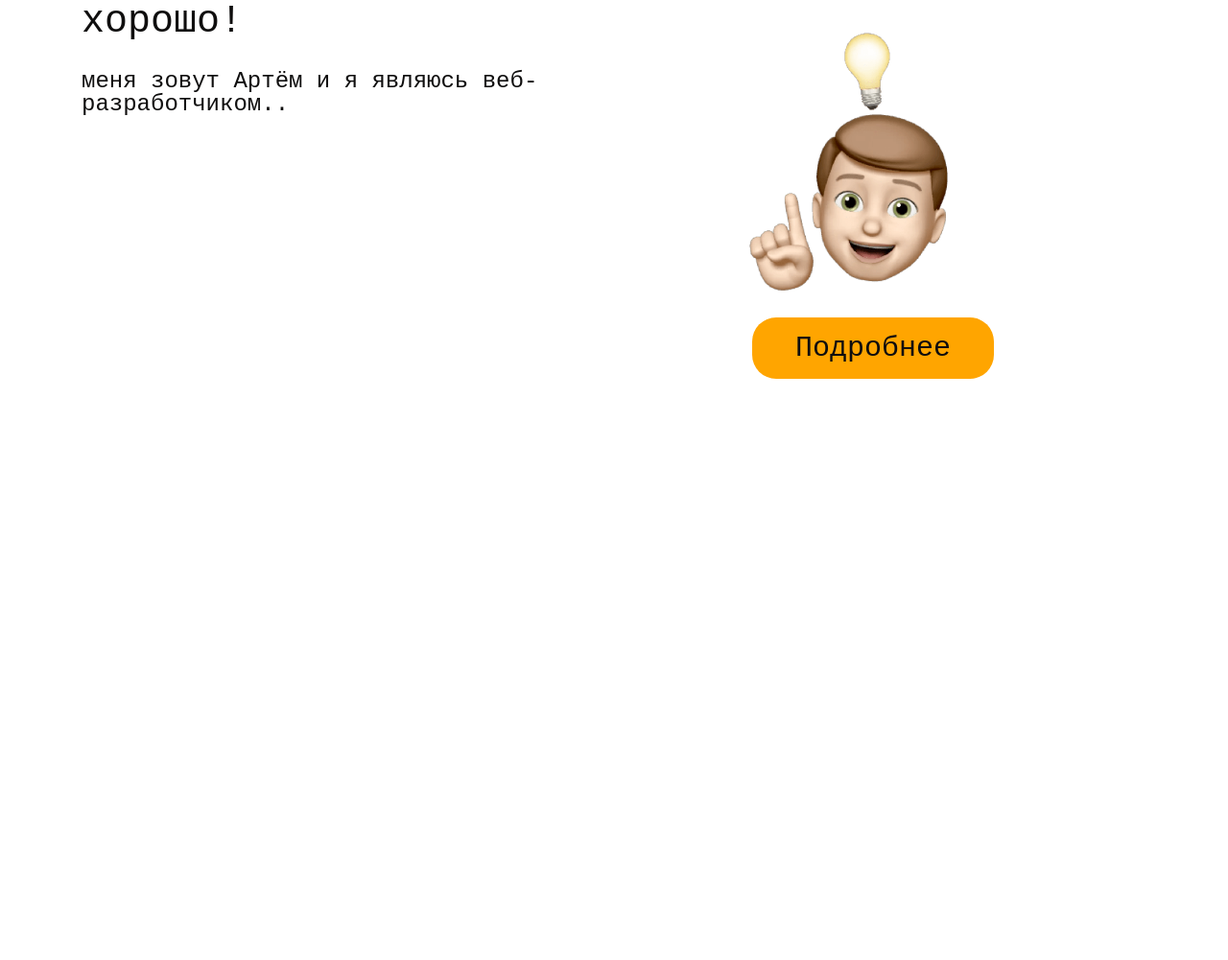
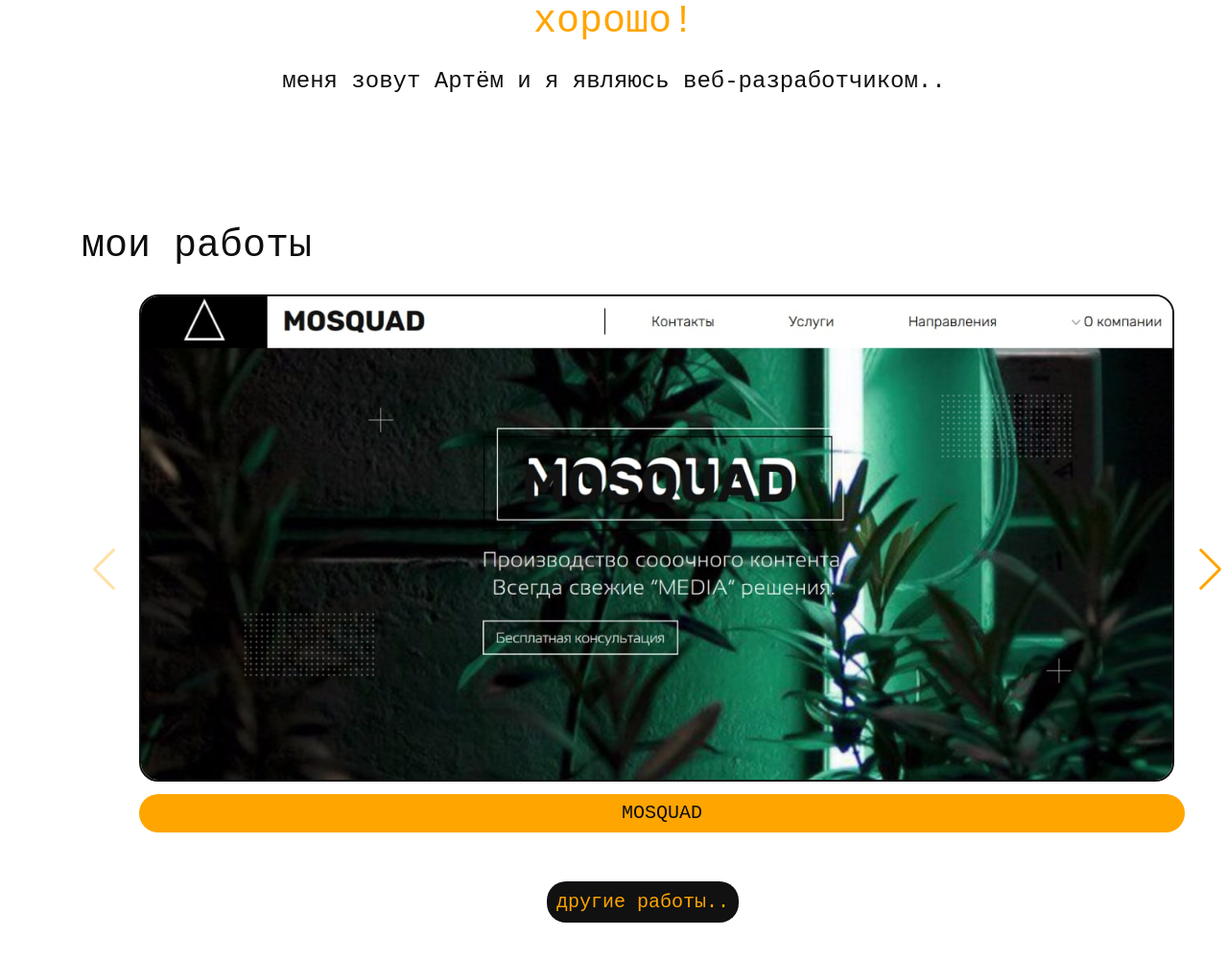
Before and after one commit to alexeenko-sys/portfolio, a plain HTML site: page index.html in a window 1280 px wide. Shown: the part 557-1558 px from the top of the page at 96% size. Before the commit the page ends 1035 px from the top, so only its background shows below. Drawn offline with nearby package versions, Linux system fonts and the light colour scheme.

Commit message:
feat: add works section

```diff
--- a/assets/css/main.scss
+++ b/assets/css/main.scss
@@ -10,7 +10,7 @@ html {
 body {
     font-family: monospace;
     color: #0F0E0E;
-    font-weight: 500;
+    font-weight: 400;
     background-color: #fff;
 }
 a {
@@ -36,7 +36,7 @@ a {
         border-right: 4px solid orange;
         padding-right: 5px;
         animation: flashing-border .75s step-end infinite,
-                printed-text 3s steps(40);
+                printed-text 1.7s steps(26);
     }
 }
 @keyframes flashing-border {
@@ -56,15 +56,11 @@ a {
     }
 }
 .about {
-    padding-bottom: 100px;
-    &__wrapper {
-        display: flex;
-        justify-content: space-between;
-    }
+    padding-bottom: 120px;
     &-box {
-        max-width: 500px;
-        margin-right: 40px;
+        text-align: center;
         &__title {
+            color: orange;
             font-size: 40px;
             margin-bottom: 30px;
         }
@@ -73,23 +69,67 @@ a {
             margin-bottom: 20px;
         }
     }
-    &-inform {
-        text-align: center;
-        &__button {
-            color: #0F0E0E;
-            background-color: orange;
-            padding: 15px 45px;
-            border-radius: 25px;
-            text-decoration: none;
-            font-size: 30px;
-            transition: all .4s;
-        }
-        &__button:hover {
-            background-color: #0F0E0E;
-            color: orange;
-        }
-        &__img {
-            width: 60%;
-        }
+}
+
+.works {
+    padding-bottom: 100px;
+    &__title {
+        font-size: 40px;
+        margin-bottom: 30px;
     }
 }
+.swiper {
+    width: 1200px;
+    margin-bottom: 50px;
+}
+.swiper-slide__item {
+    margin-right: 50px;
+    margin-left: 60px;
+}
+.swiper-slide__item-img {
+    object-fit: contain;
+    width: 99%;
+    border: 2px solid #111;
+    border-radius: 20px;
+    margin-bottom: 10px;
+}
+.swiper-slide__item-link {
+    text-transform: uppercase;
+    text-decoration: none;
+    background-color: orange;
+    padding: 10px;
+    display: block;
+    text-align: center;
+    font-size: 20px;
+    transition: all .3s ease-in-out;
+    border-radius: 20px;
+}
+.swiper-slide__item-link:hover {
+    background-color: #111;
+    color: orange;
+}
+.swiper-button-prev,
+.swiper-button-next {
+    color: orange;
+}
+.swiper-button-prev {
+    position: absolute;
+    z-index: 100;
+}
+.works-info {
+    text-align: center;
+}
+.works-info__title {
+    text-decoration: none;
+    background-color: #111;
+    padding: 10px;
+    font-size: 20px;
+    transition: all .3s ease-in-out;
+    border-radius: 20px;
+    color: orange;
+    margin-left: 60px;
+}
+.works-info__title:hover {
+    background-color: orange;
+    color: #111;
+}
--- a/assets/js/index.js
+++ b/assets/js/index.js
@@ -0,0 +1,6 @@
+const swiper = new Swiper('.swiper', {
+    navigation: {
+      nextEl: '.swiper-button-next',
+      prevEl: '.swiper-button-prev',
+    },
+});
--- a/index.html
+++ b/index.html
@@ -5,6 +5,7 @@
     <meta http-equiv="X-UA-Compatible" content="IE=edge">
     <meta name="viewport" content="width=device-width, initial-scale=1.0">
     <title>Портфолио</title>
+    <link rel="stylesheet" href="https://unpkg.com/swiper@8/swiper-bundle.min.css"/>
     <link rel="stylesheet" href="assets/css/reset.css">
     <link rel="stylesheet" href="assets/css/main.css">
 </head>
@@ -17,19 +18,70 @@
     </section>
     <section class="about">
         <div class="container">
-            <div class="about__wrapper">
-                <div class="about-box">
-                    <h2 class="about-box__title">хорошо!</h2>
-                    <p class="about-box__descr">меня зовут Артём и я являюсь веб-разработчиком..</p>
-                </div>
-                <div class="about-inform">
-                    <img class="about-inform__img" src="assets/images/person-1.png" alt="подмигивающее лицо">
-                    <a class="about-inform__button" href="https://quick-geranium-1fd.notion.site/DW2022-94ce7056241c485e98c8a80e6dfd1ddf" target="_blank">Подробнее</a>
-                </div>
+            <div class="about-box">
+                <h2 class="about-box__title">хорошо!</h2>
+                <p class="about-box__descr">меня зовут Артём и я являюсь веб-разработчиком..</p>
             </div>
         </div>
     </section>
+    <section class="works">
+        <div class="container">
+            <h2 class="works__title">мои работы</h2>
+            <div class="swiper">
+                <div class="swiper-wrapper">
+                  <div class="swiper-slide">
+                      <div class="swiper-slide__item">
+                          <img class="swiper-slide__item-img" src="assets/images/works-3.jpg" alt="первая работа">
+                          <a class="swiper-slide__item-link" href="https://mkdir-s.github.io/mosquad/">mosquad</a>
+                      </div>
+                  </div>
+                  <div class="swiper-slide">
+                      <div class="swiper-slide__item">
+                          <img class="swiper-slide__item-img" src="assets/images/works-1.jpg" alt="вторая работа">
+                          <a class="swiper-slide__item-link" href="https://mkdir-s.github.io/moon12/">moon12</a>
+                      </div>
+                  </div>
+                  <div class="swiper-slide">
+                      <div class="swiper-slide__item">
+                          <img class="swiper-slide__item-img" src="assets/images/works-2.jpg" alt="третья работа">
+                          <a class="swiper-slide__item-link" href="https://mkdir-s.github.io/problem.cast/">problem.cast</a>
+                      </div>
+                  </div>
+                  <div class="swiper-slide">
+                      <div class="swiper-slide__item">
+                          <img class="swiper-slide__item-img" src="assets/images/works-4.jpg" alt="четвёртая работа">
+                          <a class="swiper-slide__item-link" href="https://mkdir-s.github.io/logo/">logo</a>
+                      </div>
+                  </div>
+                  <div class="swiper-slide">
+                      <div class="swiper-slide__item">
+                          <img class="swiper-slide__item-img" src="assets/images/works-5.jpg" alt="пятая работа">
+                          <a class="swiper-slide__item-link" href="https://mkdir-s.github.io/krita/">krita</a>
+                      </div>
+                  </div>
+                  <div class="swiper-slide">
+                      <div class="swiper-slide__item">
+                          <img class="swiper-slide__item-img" src="assets/images/works-6.jpg" alt="шестая работа">
+                          <a class="swiper-slide__item-link" href="https://mkdir-s.github.io/audio-hint/">audio-hint</a>
+                      </div>
+                  </div>
+                  <div class="swiper-slide">
+                      <div class="swiper-slide__item">
+                          <img class="swiper-slide__item-img" src="assets/images/works-7.jpg" alt="седьмая работа">
+                          <a class="swiper-slide__item-link" href="https://mkdir-s.github.io/timer-js/">timer</a>
+                      </div>
+                  </div>
+                </div>
+                <div class="swiper-button-prev"></div>
+                <div class="swiper-button-next"></div>
+              </div>
+              <div class="works-info">
+                  <a class="works-info__title" href="#">другие работы..</a>
+              </div>
+        </div>
+    </section>
 
+    <script src="https://unpkg.com/swiper@8/swiper-bundle.min.js"></script>
     <script src="assets/js/index.js"></script>
 </body>
 </html>
```
Also changed, not shown: assets/css/main.css, assets/images/works-1.jpg (added), assets/images/works-2.jpg (added), assets/images/works-3.jpg (added), assets/images/works-4.jpg (added), assets/images/works-5.jpg (added), assets/images/works-6.jpg (added), assets/images/works-7.jpg (added), 1 other file.
